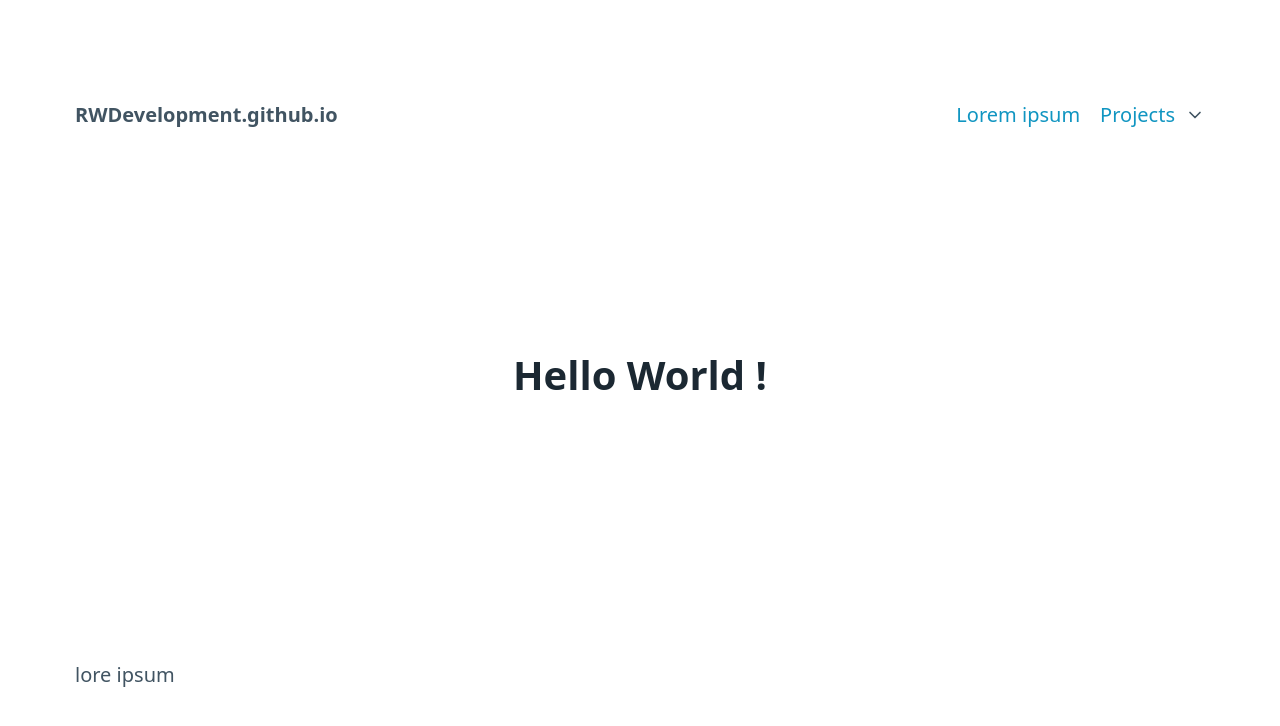
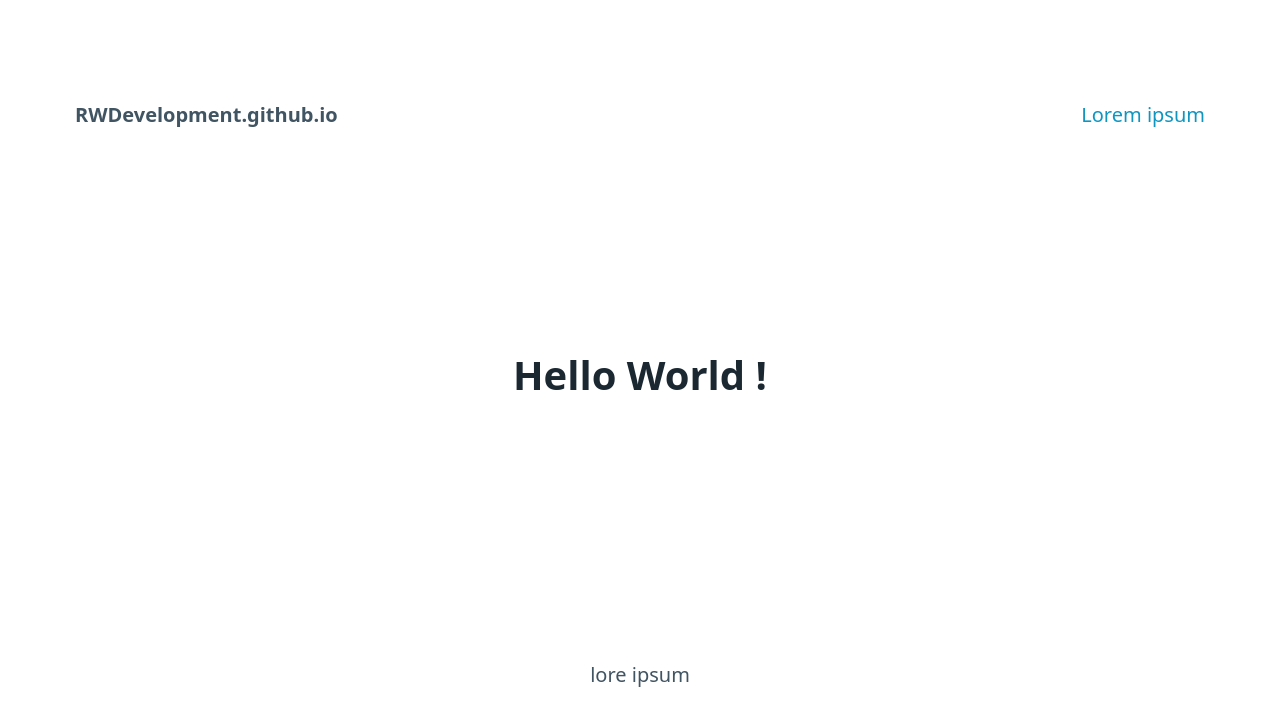
Before and after one commit to RWDevelopment/RWDevelopment.github.io, a plain HTML site: page index.html in a window 1280 px wide. Drawn offline with nearby package versions, Linux system fonts and the light colour scheme.

Commit message:
Update index.html

```diff
--- a/index.html
+++ b/index.html
@@ -18,6 +18,12 @@
         align-items: center;
         justify-content: center;
       }
+      body > footer {
+        display: flex;
+        flex-direction: column;
+        align-items: center;
+        justify-content: center;
+      }
     </style>
   </head>
   <body>
@@ -28,16 +34,6 @@
         </ul>
         <ul>
           <li><a href="#">Lorem ipsum</a></li>
-          <li>
-            <details role="list" dir="rtl">
-            <summary aria-haspopup="listbox" role="link">Projects</summary>
-            <ul role="listbox">
-              <li><a>Action</a></li>
-              <li><a>Another action</a></li>
-              <li><a>Something else here</a></li>
-            </ul>
-            </details>
-          </li>
         </ul>
       </nav>
     </header>
```
